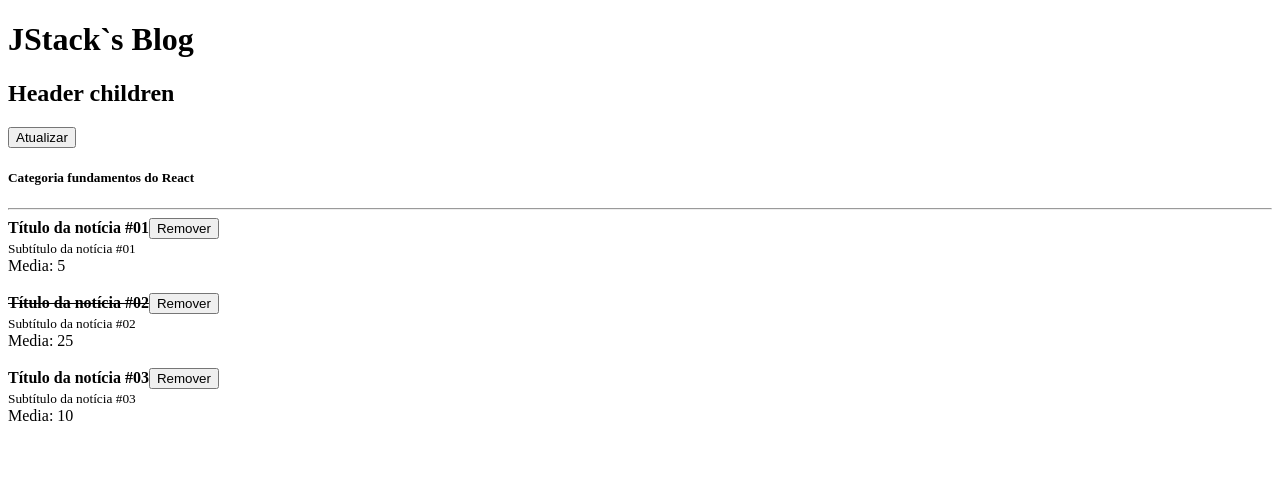
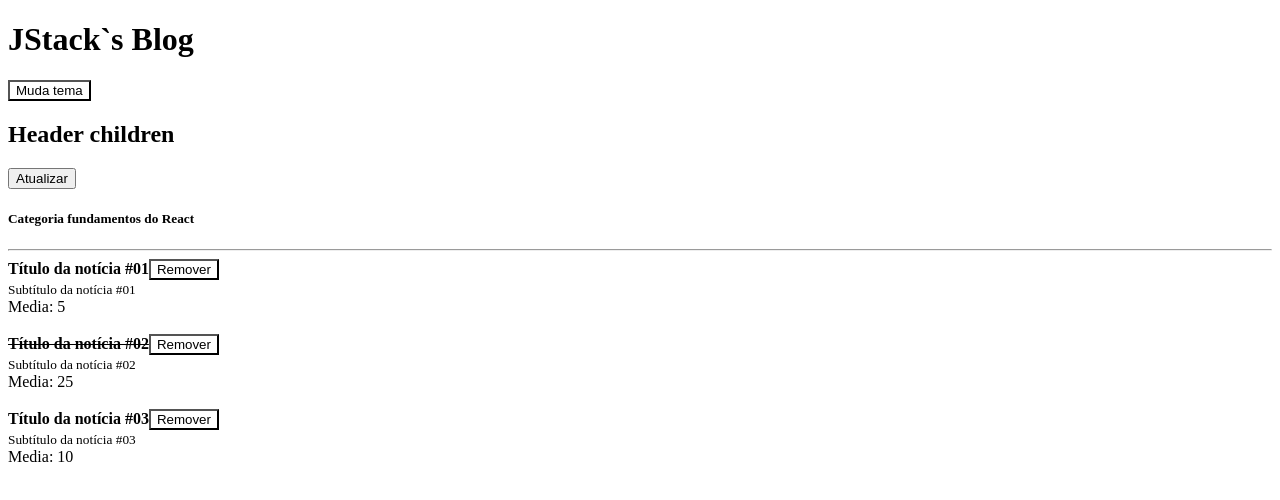
Before and after one commit to brunosansp/react-fundamentos, a React app: page / in a window 1280 px wide. Shown: the top 500 px of the page. Built offline with nearby package versions, Linux system fonts and the light colour scheme; the HTML template or start-up script is replaced by a standard one.

Commit message:
implementing Context API

```diff
--- a/src/Button.js
+++ b/src/Button.js
@@ -1,9 +1,19 @@
-import React from "react";
+import React, { useContext } from "react";
 import PropTypes from "prop-types";
 
+import { ThemeContext } from "./ThemeContext";
+
 export default function Button(props) {
+  const theme = useContext(ThemeContext);
+
   return (
-    <button onClick={props.onClick}>
+    <button
+      onClick={props.onClick}
+      style={{
+        color: theme === 'dark' ? '#fff' : '#000',
+        background: theme === 'dark' ? '#000' : '#fff'
+      }}
+    >
       {props.children}
     </button>
   );
--- a/src/Header.js
+++ b/src/Header.js
@@ -1,19 +1,27 @@
-import React from "react";
+import React, { useContext } from "react";
 import PropTypes from "prop-types";
 
+import Button from "./Button";
+import { ThemeContext } from "./ThemeContext";
+
 // using destructuring of props = props.title and props.children
-export default function Header({ title, children }) {
+export default function Header(props) {
+  const { onToggleTheme } = useContext(ThemeContext);
+
   return (
     <>
-      <h1>{title}</h1>
-      {children}
+      <h1>{props.title}</h1>
+      <Button onClick={onToggleTheme}>
+        Muda tema
+      </Button>
+      {props.children}
     </>
   );
 }
 
 Header.propTypes = {
   title: PropTypes.string,
-  children: PropTypes.node.isRequired,
+  children: PropTypes.node.isRequired
 };
 
 Header.defaultProps = {
--- a/src/PostHeader.js
+++ b/src/PostHeader.js
@@ -1,5 +1,7 @@
 import React from "react";
 import PropTypes from "prop-types";
+
+import Button from "./Button";
 
 export default function PostHeader(props) {
   return (
@@ -7,9 +9,11 @@
       <strong>
         {props.post.read ? <s>{props.post.title}</s> : props.post.title}
       </strong>
-      <button onClick={() => props.onRemove(props.post.id)}>
+      <Button
+        onClick={() => props.onRemove(props.post.id)}
+      >
         Remover
-      </button>
+      </Button>
     </>
   );
 }
--- /dev/null
+++ b/src/ThemeContext.js
@@ -0,0 +1,24 @@
+import React, { useState, createContext } from "react";
+
+export const ThemeContext = createContext();
+
+export function ThemeProvider(props) {
+  const [theme, setTheme] = useState('dark');
+
+  function handleToggleTheme() {
+    setTheme((prevState) => (
+      prevState === 'dark' ? 'light' : 'dark'
+    ));
+  }
+
+  return (
+    <ThemeContext.Provider
+      value={{
+        theme,
+        onToggleTheme: handleToggleTheme
+      }}
+    >
+      {props.children}
+    </ThemeContext.Provider>
+  );
+}
```
Also changed, not shown: src/App.js (+5 -3 lines).
